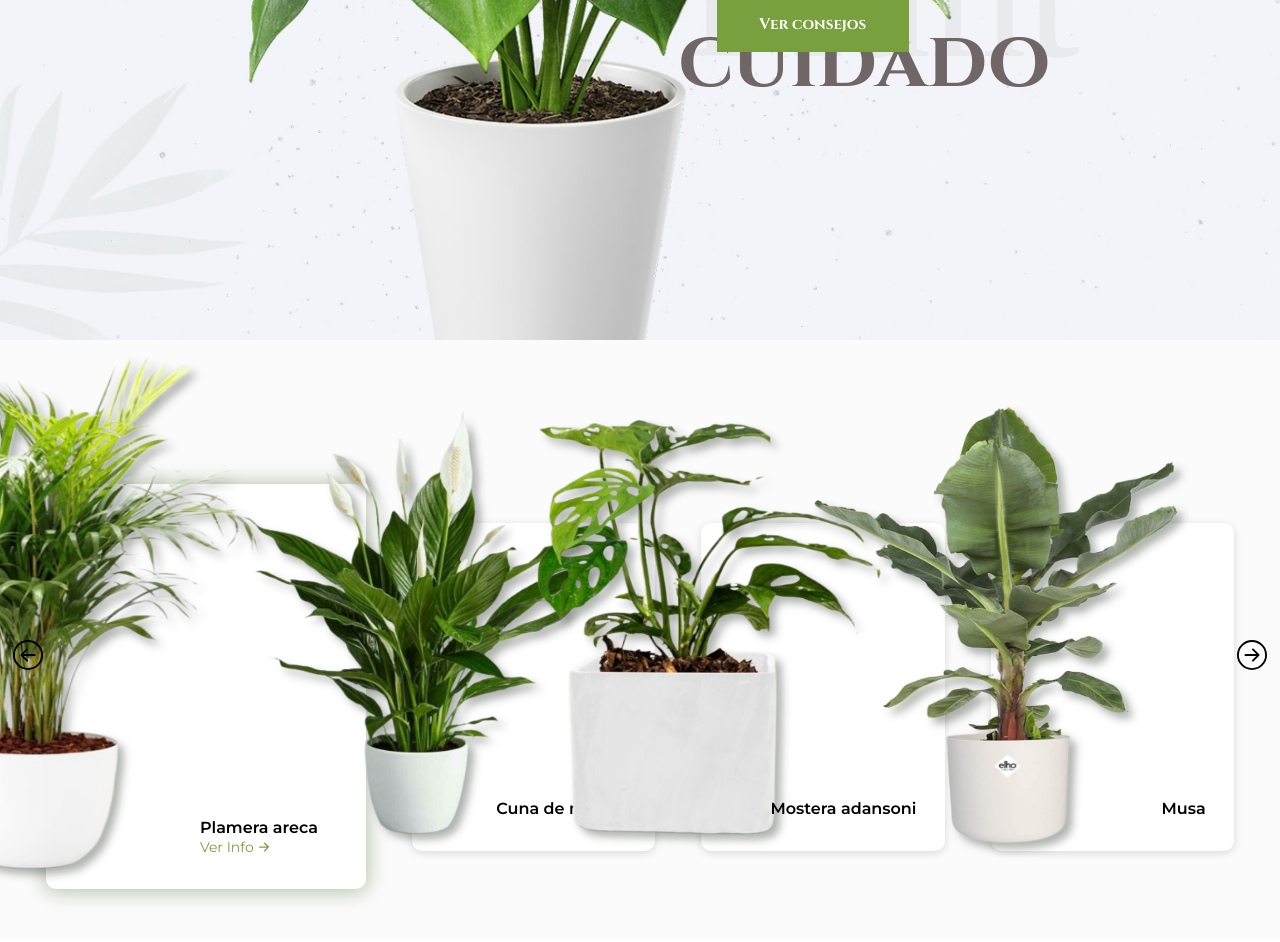
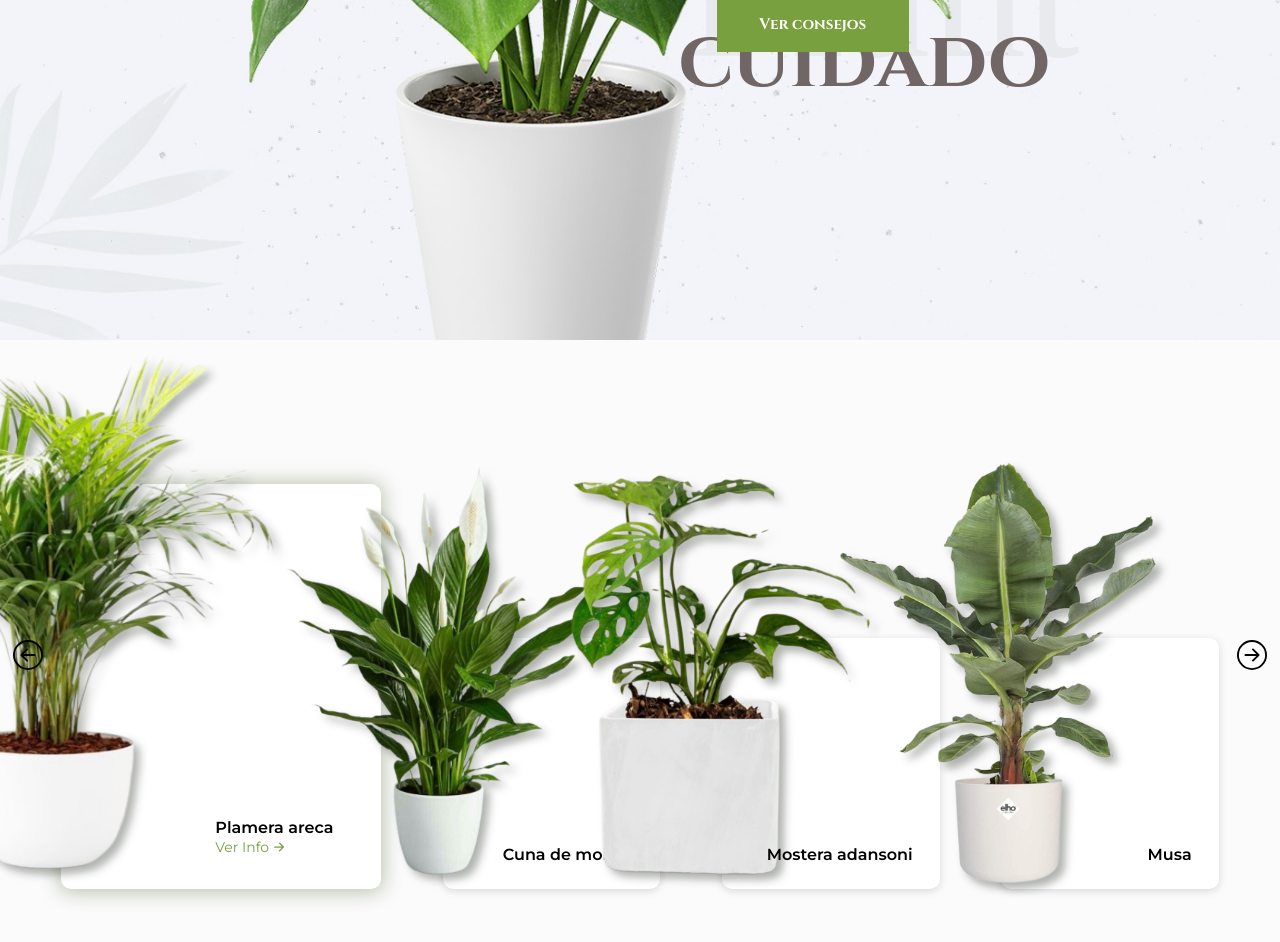
Before and after one commit to Alan-Ribeca/infoPlant, a React (Vite) app: page / in a window 1280 px wide. Shown: the part 600-1542 px from the top of the page. Built offline with nearby package versions, Linux system fonts and the light colour scheme.

Commit message:
dandole los ultimos detalles al carrusel

```diff
--- a/sass/style.scss
+++ b/sass/style.scss
@@ -5,3 +5,7 @@ html {
   margin: 0;
   font-family: "Montserrat", sans-serif;
 }
+
+html {
+  background-color: rgb(251 251 251);
+}
--- a/src/components/carrusel/Carrusel.jsx
+++ b/src/components/carrusel/Carrusel.jsx
@@ -59,6 +59,7 @@ export const Carrusel = () => {
           d="M1 8a7 7 0 1 0 14 0A7 7 0 0 0 1 8m15 0A8 8 0 1 1 0 8a8 8 0 0 1 16 0m-4.5-.5a.5.5 0 0 1 0 1H5.707l2.147 2.146a.5.5 0 0 1-.708.708l-3-3a.5.5 0 0 1 0-.708l3-3a.5.5 0 1 1 .708.708L5.707 7.5z"
         />
       </svg>
+      <div data-aos="fade-right">
         <div className="carrusel">
           {slides.map((slide, index) => (
             <div
@@ -94,6 +95,7 @@ export const Carrusel = () => {
             </div>
           ))}
         </div>
+      </div>
       <svg
         xmlns="http://www.w3.org/2000/svg"
         width="30"
--- a/src/components/carrusel/carrusel.scss
+++ b/src/components/carrusel/carrusel.scss
@@ -2,40 +2,36 @@
   margin-bottom: 10rem;
   width: 100%;
   height: 600px;
-  background-color: rgb(251 251 251);
   position: relative;
 
   .carrusel {
     display: flex;
     justify-content: space-evenly;
-    align-items: center;
+    align-items: end;
     width: 100%;
     padding-top: 9rem;
-
     .slide {
       background-color: white;
       position: relative;
-      width: 19%;
-      height: 328px;
+      width: 17%;
+      height: 251px;
       border-radius: 10px;
       box-shadow: 0 2px 8px rgba(0, 0, 0, 14%);
       -moz-box-shadow: 0 2px 8px rgba(0, 0, 0, 14%);
       -webkit-box-shadow: 0 2px 8px rgba(0, 0, 0, 14%);
-      transition: width 0.5s ease, height 0.5s ease, box-shadow 0.5s ease;
       &.activo {
         width: 25%;
         height: 405px;
         box-shadow: 0 1px 20px 2px rgb(47 74 5 / 32%);
         -moz-box-shadow: 0 1px 20px 2px rgb(47 74 5 / 32%);
         -webkit-box-shadow: 0 1px 20px 2px rgb(47 74 5 / 32%);
-        transition: width 0.5s ease, height 0.5s ease, box-shadow 0.5s ease;
         .imgActiva {
           width: 460px;
           height: 550px;
           right: 28%;
           bottom: 0%;
           filter: drop-shadow(6px 6px 4px rgba(4, 12, 1, 0.32));
-          transition: width 0.5s ease, height 0.5s ease;
+          transition: width 0.8s ease, height 0.8s ease;
         }
 
         .info {
@@ -48,9 +44,9 @@
       img {
         position: absolute;
         bottom: 2%;
-        right: 22%;
-        width: 367px;
-        height: 438px;
+        right: 28%;
+        width: 319px;
+        height: 422px;
         filter: drop-shadow(6px 6px 4px rgba(4, 12, 1, 0.32));
       }
 
@@ -62,10 +58,6 @@
         .name {
           font-weight: 600;
           padding-right: 1rem;
-
-          &.musa {
-            padding-right: 2rem;
-          }
         }
 
         .btnCarrusel {
```
Lines whose indentation alone changed are shown as unchanged.
